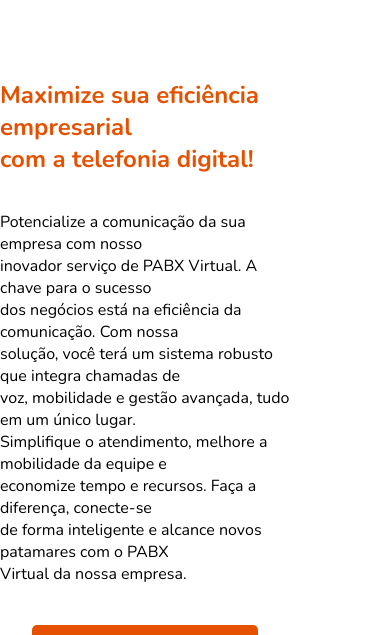
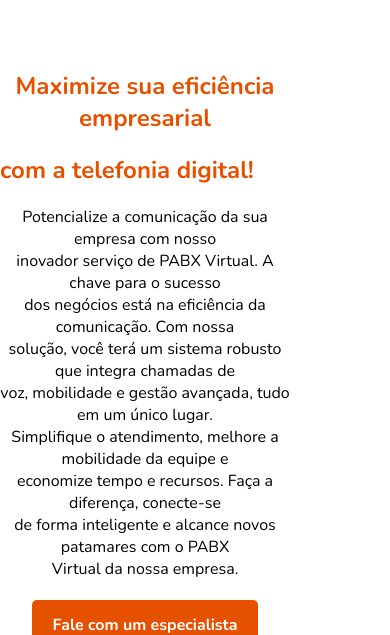
Before and after one commit to viniciusHerminio/OxenteConnect, a React (Create React App) app: page / in a window 390 px wide. Shown: the part 497-1132 px from the top of the page. Built offline with nearby package versions, Linux system fonts and the light colour scheme.

Commit message:
testando texto centralizado

```diff
--- a/src/App.css
+++ b/src/App.css
@@ -721,4 +721,27 @@ body {
   .BenefitCard {
     max-width: 100%;
   }
+
+  .MobileContent {
+    text-align: center;
+  }
+
+  .MobileContent .buttonNumberOneContainer {
+    display: flex;
+    flex-direction: column;
+    align-items: center;
+  }
+
+  .MobileContent .buttonNumberOneContainer .textoBotao {
+    text-align: center;
+  }
+
+  .MobileContent .buttonNumberOneContainer .textoBotao .textoCopy {
+    text-align: center;
+  }
+
+  .MobileContent .buttonNumberOneContainer .textoBotao .textoCopy h2,
+  .MobileContent .buttonNumberOneContainer .textoBotao .textoCopy p {
+    margin: 10px 0;
+  }
 }
--- a/src/App.js
+++ b/src/App.js
@@ -151,6 +151,7 @@ function App() {
       {showForm && <div className="blur-overlay"></div>}
 
       <img className={`Banner ${showForm ? 'blur-background' : ''}`} src={Banner} alt='Banner' />
+      <div className='MobileContent'>
   <div className='buttonNumberOneContainer'>
     <div className='textoBotao'>
       <div className='textoCopy'>
@@ -172,7 +173,7 @@ function App() {
     </div>
     <animated.img style={slideAnimation} className={`fotoHomem${showForm ? 'blur-text' : ''}`} src={homemCelular} alt='homem ao celular' />
   </div>
-
+</div>
       {showForm && (
         <div className={`FormContainer show`}>
           <div className="CloseIcon" onClick={handleToggleForm}>
```
Lines whose indentation alone changed are shown as unchanged.
